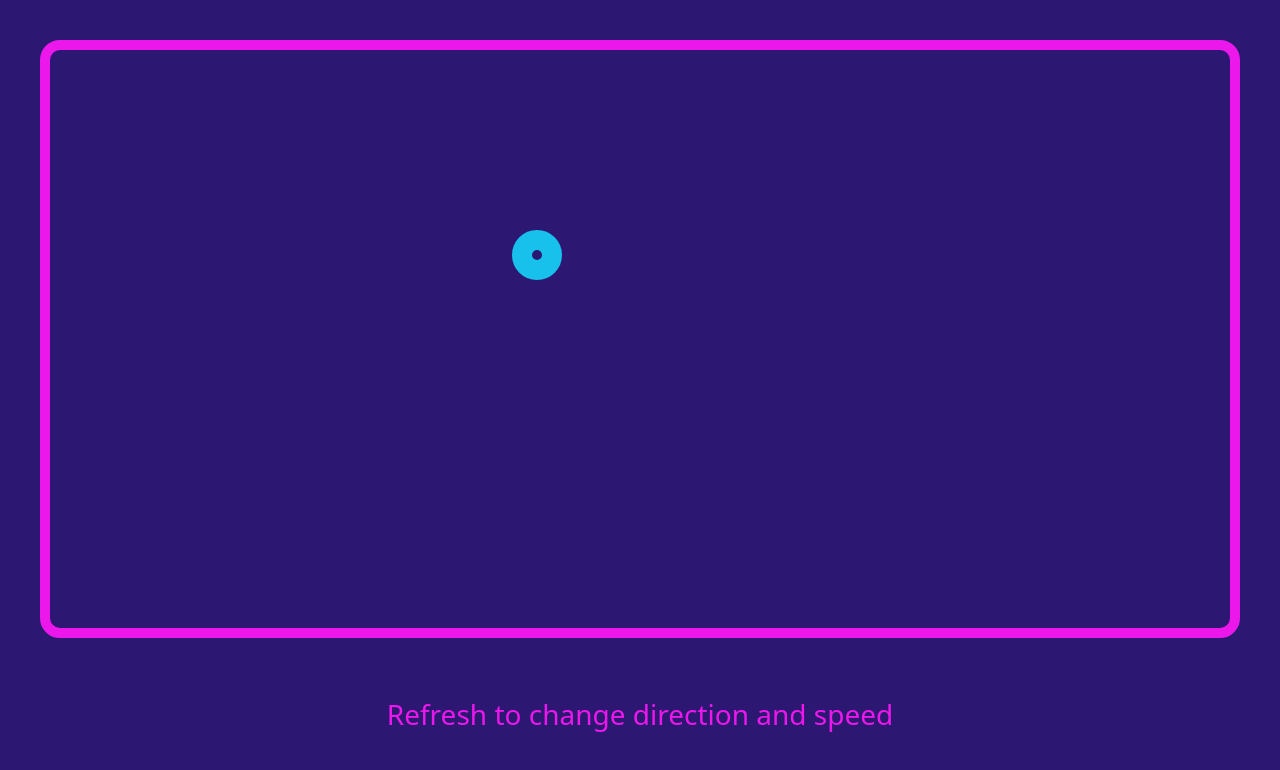
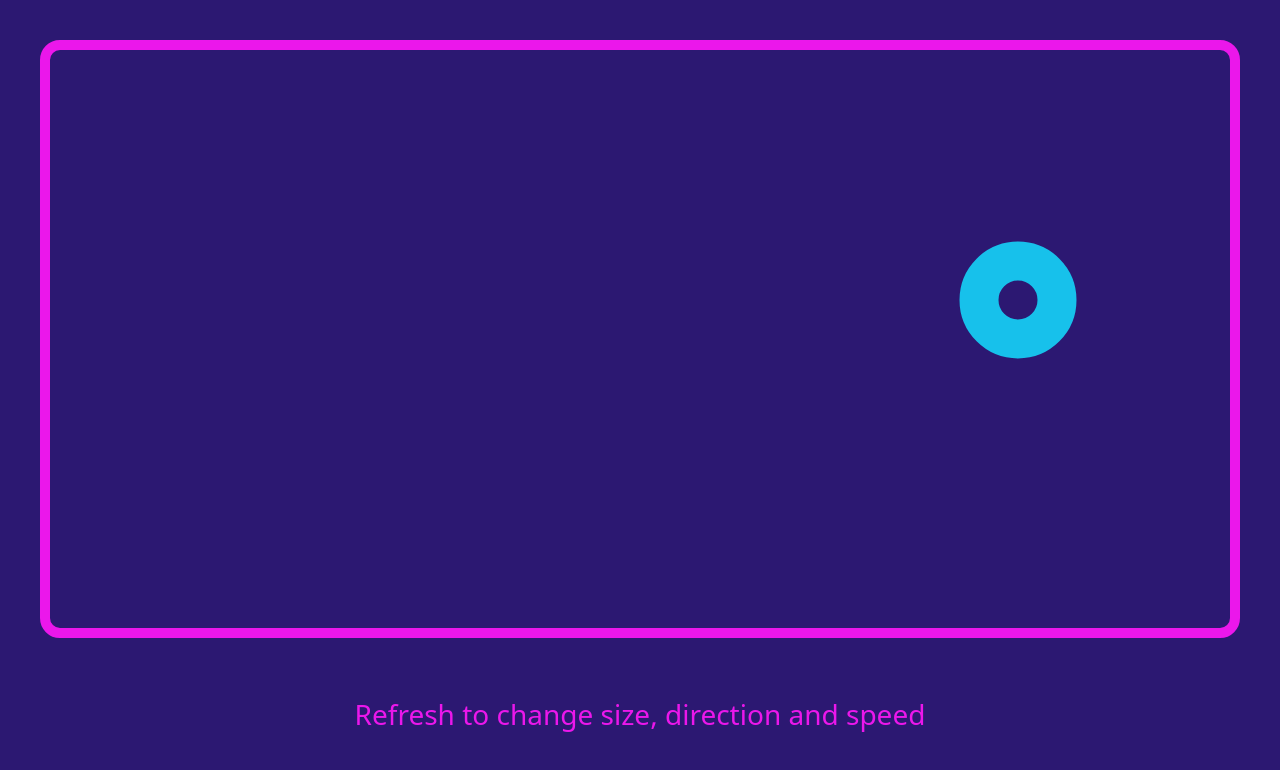
Before and after one commit to aSwanting/bouncing-circle-v2, a plain HTML site: page index.html in a window 1280 px wide. Drawn offline with nearby package versions, Linux system fonts and the light colour scheme.

Commit message:
add: random circle size

```diff
--- a/index.html
+++ b/index.html
@@ -13,7 +13,7 @@
 <body class="!debug">
     <main class="app">
         <div class="app-body"></div>
-        <div class="app-toolbar"><h3 class="mb-5">Refresh to change direction and speed</h3></div>
+        <div class="app-toolbar"><h3 class="mb-5">Refresh to change size, direction and speed</h3></div>
     </main>
     <script src="./js/script.js"></script>
     <link href="https://cdn.jsdelivr.net/npm/bootstrap@5.3.2/dist/css/bootstrap.min.css" rel="stylesheet"
--- a/js/script.js
+++ b/js/script.js
@@ -8,6 +8,11 @@ appBody.append(testBox)
 testBox.append(testCircle)
 testBox.className = "test-box"
 testCircle.className = "test-circle"
+
+// Randomize circle size, border always 1/3 of size
+const circleSize = rand(20, 120)
+testCircle.style.width = circleSize + "px"
+testCircle.style.borderWidth = circleSize / 3 + "px"
 
 // Get circle radius
 const circleR = testCircle.offsetWidth / 2
```
